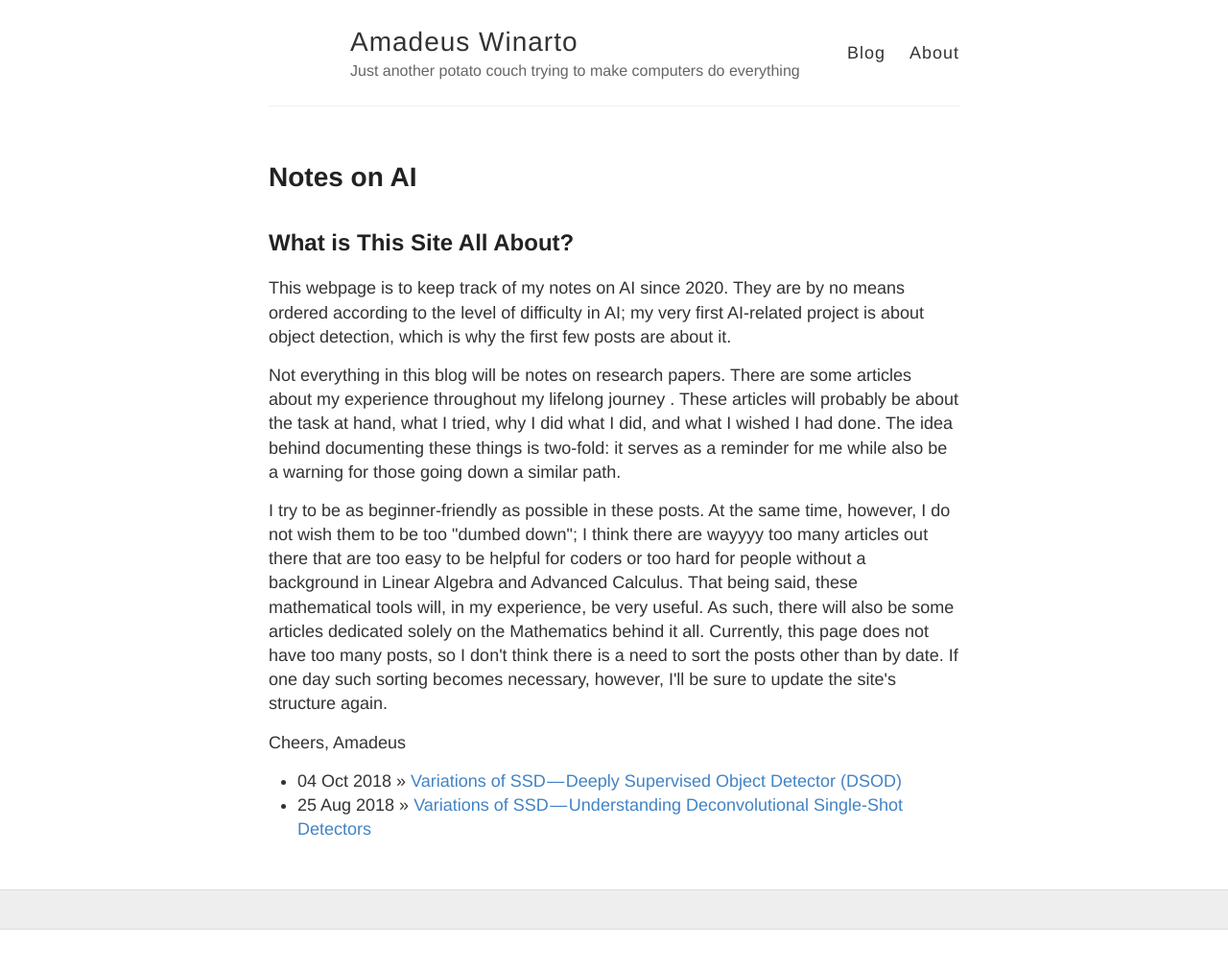
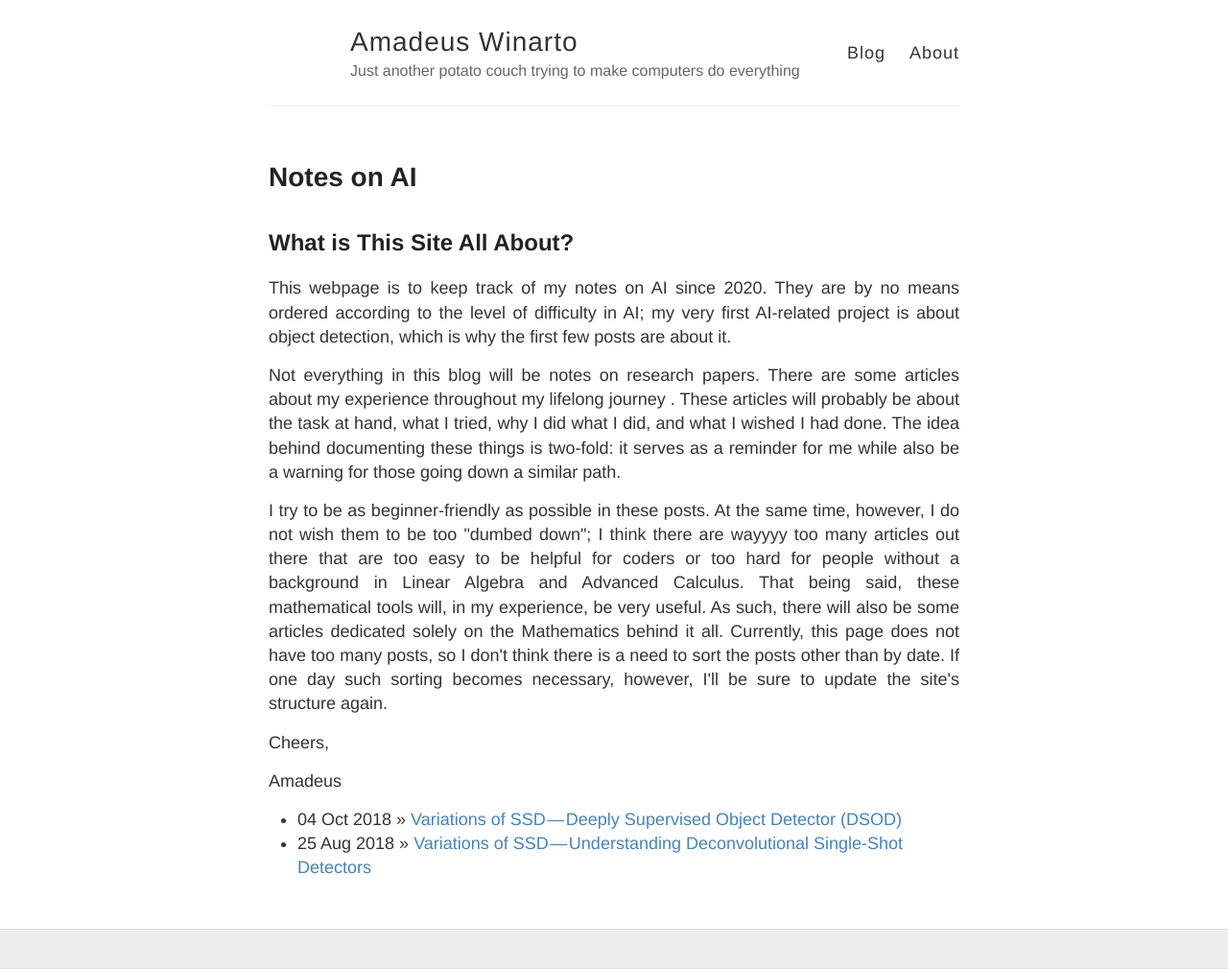
Before and after one commit to Amadeus-Winarto/amadeus-winarto.github.io, a Jekyll site: the page built from index.html, in a window 1280 px wide. Shown: the whole page at 96% size. Built offline with Jekyll 4.4.1, drawn with Linux system fonts in a browser that asks for light colours; before the commit the page ends 969 px from its top, so only the background shows below that.

Commit message:
Update index.html

```diff
--- a/index.html
+++ b/index.html
@@ -5,19 +5,19 @@ title: Notes on AI
 <div class="blurb">
 	<h1>Notes on AI</h1>
 	<h2> What is This Site All About? </h2>
-	<p>This webpage is to keep track of my notes on AI since 2020. They are by no means ordered according to the level of difficulty
+	<p align='justify'>This webpage is to keep track of my notes on AI since 2020. They are by no means ordered according to the level of difficulty
 	in AI; my very first AI-related project is about object detection, which is why the first few posts are about it. </p>
-	<p>Not everything in this blog will be notes on research papers. There are some articles about my experience throughout my lifelong journey
+	<p align='justify'>Not everything in this blog will be notes on research papers. There are some articles about my experience throughout my lifelong journey
 	. These articles will probably be about the task at hand, what I tried, why I did what I did, and what I wished I had done. The idea
 		behind documenting these things is two-fold: it serves as a reminder for me while also be a warning for those going down a similar path. </p>
-	<p> I try to be as beginner-friendly as possible in these posts. At the same time, however, I do not wish them to be too "dumbed down";
+	<p align='justify'> I try to be as beginner-friendly as possible in these posts. At the same time, however, I do not wish them to be too "dumbed down";
 		I think there are wayyyy too many articles out there that are too easy to be helpful for coders or too hard for people without a background in
 		Linear Algebra and Advanced Calculus. That being said, these mathematical tools will, in my experience, be very useful. As such,
 		there will also be some articles dedicated solely on the Mathematics behind it all. Currently, this page does not have too many posts,
 		so I don't think there is a need to sort the posts other than by date. If one day such sorting becomes necessary, however, I'll be sure
 		to update the site's structure again. </p>
-	<p> Cheers,
-		Amadeus </p>
+	<p> Cheers,</p>
+	<p> Amadeus </p>
 
 	<ul class="posts">
 {% for post in site.posts %}
```
